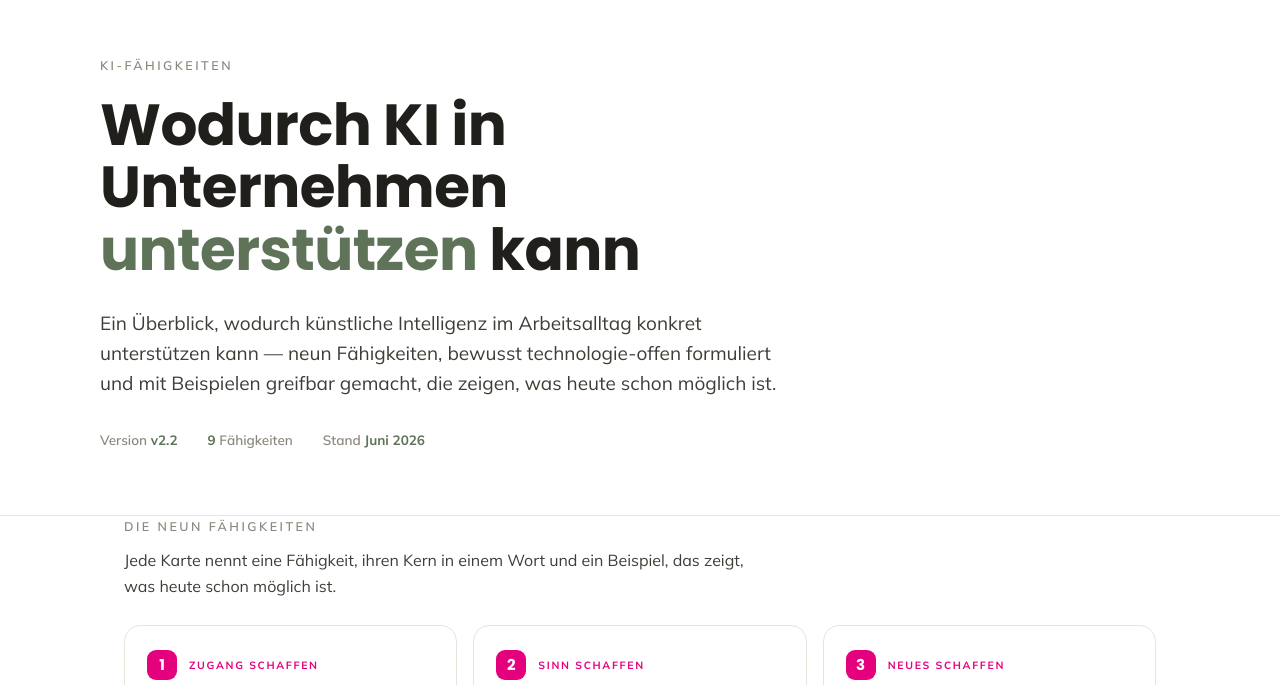
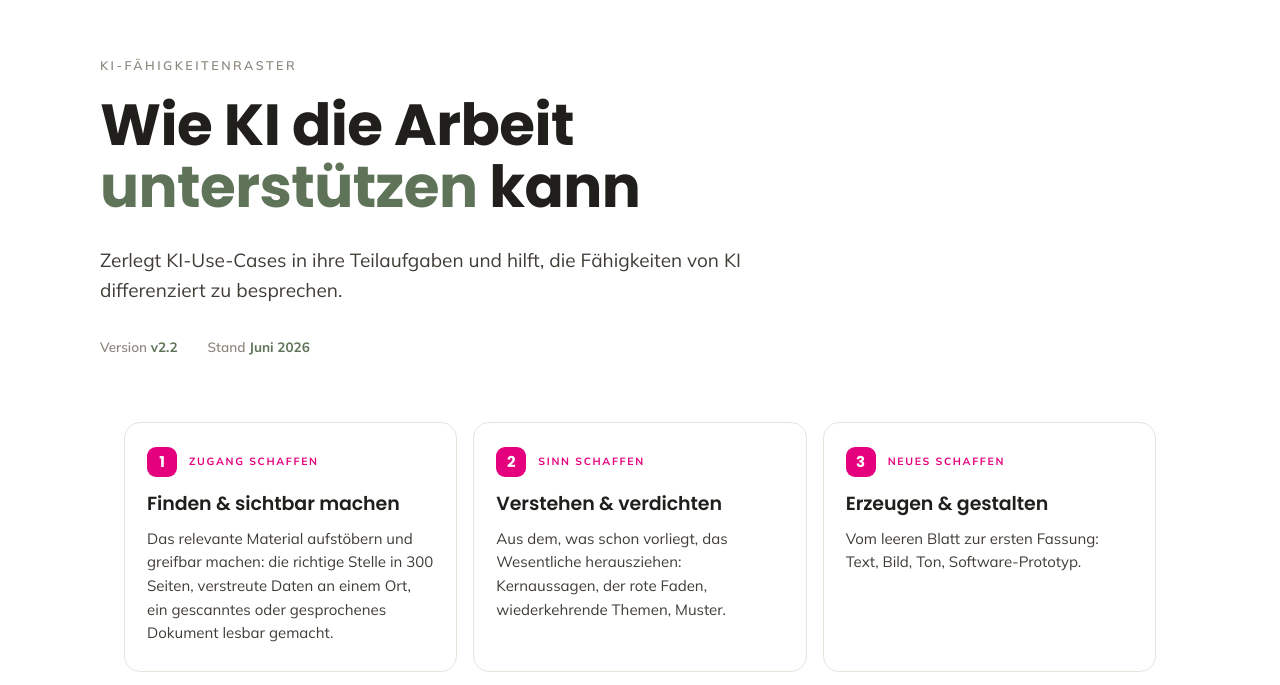
Before and after one commit to Grubengold/mzkit, a plain HTML site: page ki-skills.html in a window 1280 px wide. Shown: the part 55-740 px from the top of the page. Drawn offline with Linux system fonts and the light colour scheme.

Commit message:
Updated Content for EON

```diff
--- a/ki-skillraster.html
+++ b/ki-skills.html
@@ -36,7 +36,7 @@
   .brand img{height:30px;width:auto;display:block;}
 
   /* ---------- HERO (wie Heuristiken-Seite) ---------- */
-  header.hero{background:var(--white);border-bottom:1px solid var(--line);}
+  header.hero{background:var(--white);}
   .topbar{display:flex;align-items:center;justify-content:space-between;padding:22px 0 0;gap:16px;}
   .topbar .tag{font-family:"Mulish";font-weight:600;font-size:12.5px;letter-spacing:.16em;
     text-transform:uppercase;color:var(--sage-deep);text-align:right;}
@@ -121,22 +121,17 @@
     </div>
   </div>
   <div class="wrap hero-inner">
-    <p class="eyebrow">KI-Fähigkeiten</p>
-    <h1 class="title">Wodurch KI in Unternehmen <span class="kw">unterstützen</span> kann</h1>
-    <p class="lede">Ein Überblick, wodurch künstliche Intelligenz im Arbeitsalltag konkret unterstützen kann — neun Fähigkeiten, bewusst technologie-offen formuliert und mit Beispielen greifbar gemacht, die zeigen, was heute schon möglich ist.</p>
+    <p class="eyebrow">KI-Fähigkeitenraster</p>
+    <h1 class="title">Wie KI die Arbeit <span class="kw">unterstützen</span> kann</h1>
+    <p class="lede">Zerlegt KI-Use-Cases in ihre Teilaufgaben und hilft, die Fähigkeiten von KI differenziert zu besprechen.</p>
     <div class="meta-line">
       <span>Version <b>v2.2</b></span>
-      <span><b>9</b> Fähigkeiten</span>
       <span>Stand <b>Juni 2026</b></span>
     </div>
   </div>
 </header>
 
 <main class="wrap">
-  <div class="intro">
-    <p class="eyebrow">Die neun Fähigkeiten</p>
-    <p class="intro-sub">Jede Karte nennt eine Fähigkeit, ihren Kern in einem Wort und ein Beispiel, das zeigt, was heute schon möglich ist.</p>
-  </div>
 
   <div class="cap-grid">
 
@@ -233,7 +228,7 @@
 <footer>
   <div class="wrap foot-inner">
     <h3>Wie diese Liste zu lesen ist</h3>
-    <p>Die neun Fähigkeiten sind bewusst technologie-offen formuliert: Sie gelten für Text, Bild, Ton und Daten gleichermaßen — statt nach „KI-Typ" zu trennen. Die Beispiele bilden ab, was 2026 real möglich ist.</p>
+    <p>Die Fähigkeiten sind bewusst technologie-offen formuliert: Sie gelten für Text, Bild, Ton und Daten gleichermaßen.</p>
     <p>Genauso wichtig wie die Fähigkeiten ist ihr Gegenpol: wo KI an Grenzen stößt, wo Vorsicht geboten ist und wo der Mensch unverzichtbar bleibt.</p>
     <p>Leitidee bleibt durchgängig: KI unterstützt und befähigt den Menschen — sie ersetzt ihn nicht.</p>
     <div class="foot-meta">
```
Also changed, not shown: heuristiken-ki-gestaltung.html (+2 -4 lines).
